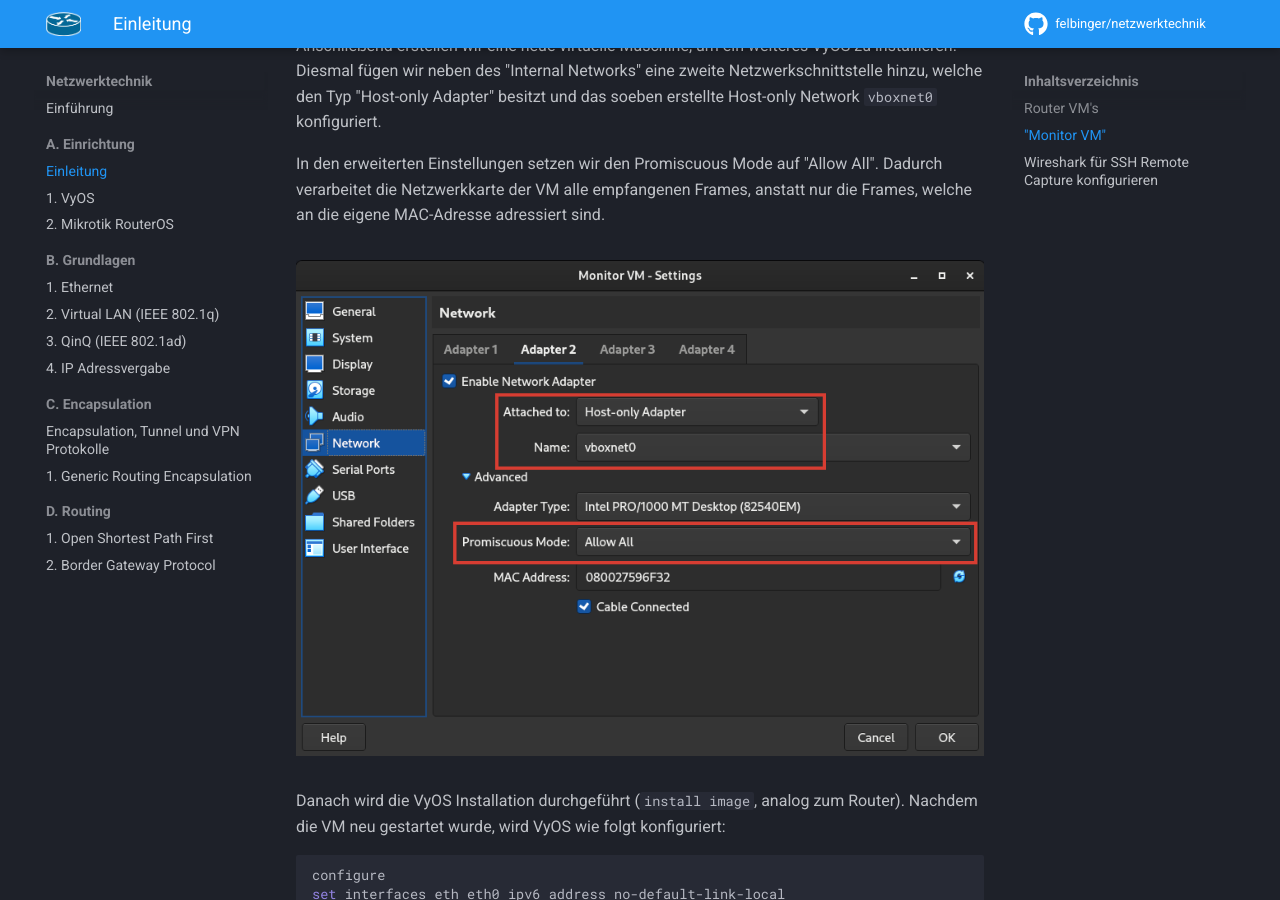
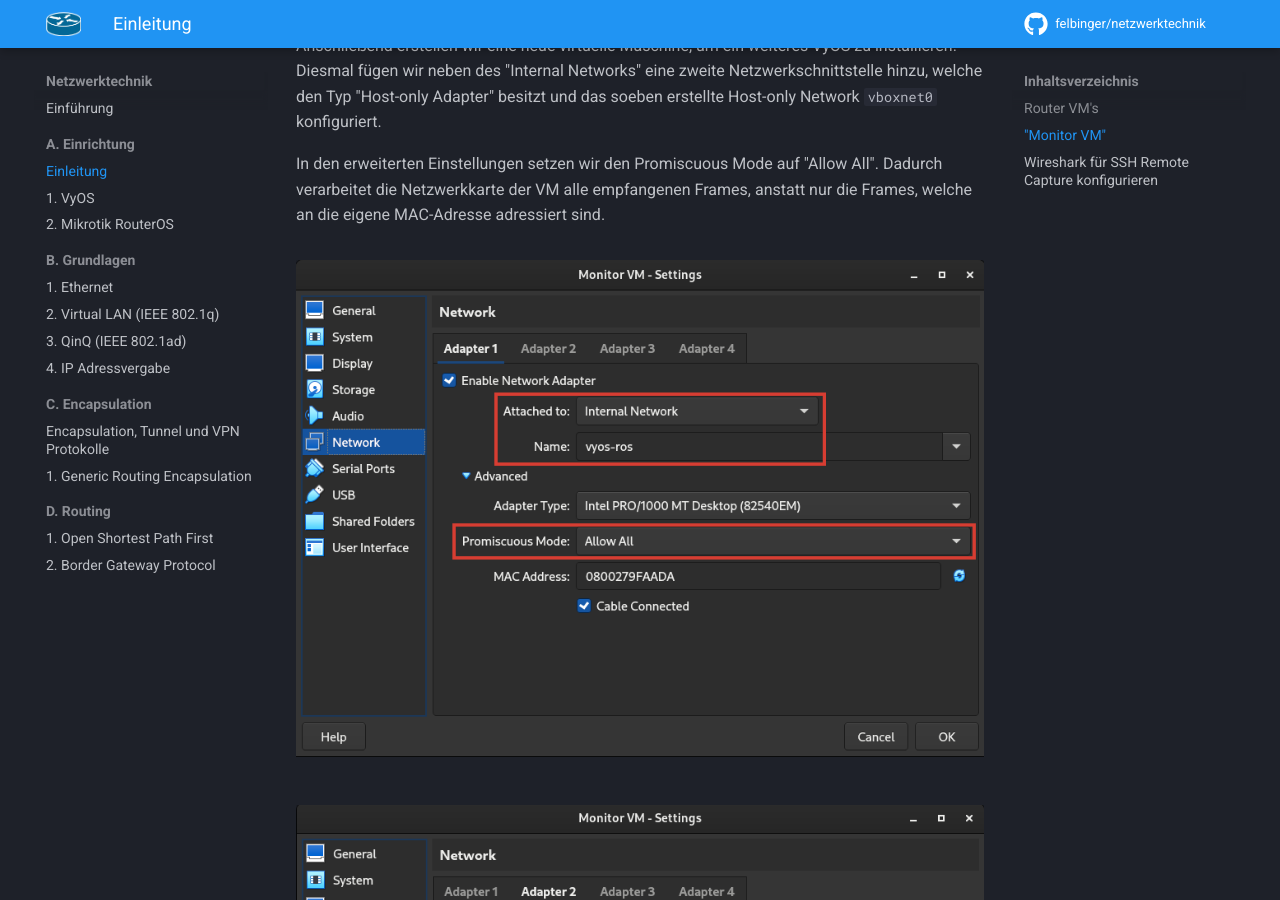
Before and after one commit to felbinger/netzwerktechnik, an MkDocs documentation site: the page built from docs/A._Einrichtung/0_intro.md, in a window 1280 px wide and 900 px high, scrolled down 1976 px. Built offline with MkDocs 1.6.1 and Material for MkDocs 9.7.7, drawn with Linux system fonts in a browser that asks for light colours; comment, search, counter and statistics services are not loaded.

Commit message:
fixed monitor vm setup image: wrong network settings

```diff
--- a/docs/A._Einrichtung/0_intro.md
+++ b/docs/A._Einrichtung/0_intro.md
@@ -40,6 +40,10 @@ soeben erstellte Host-only Network `vboxnet0` konfiguriert.
 
 In den erweiterten Einstellungen setzen wir den Promiscuous Mode auf "Allow All". Dadurch verarbeitet die Netzwerkkarte
 der VM alle empfangenen Frames, anstatt nur die Frames, welche an die eigene MAC-Adresse adressiert sind.
+
+<figure markdown>
+  ![](../assets/img/setup/virtualbox/monitor-vm-internal-adapter.png){ loading=lazy }
+</figure>
 
 <figure markdown>
   ![](../assets/img/setup/virtualbox/monitor-vm-host-only-adapter.png){ loading=lazy }
```
Also changed, not shown: docs/assets/img/setup/virtualbox/monitor-vm-host-only-adapter.png, docs/assets/img/setup/virtualbox/monitor-vm-internal-adapter.png (added).
